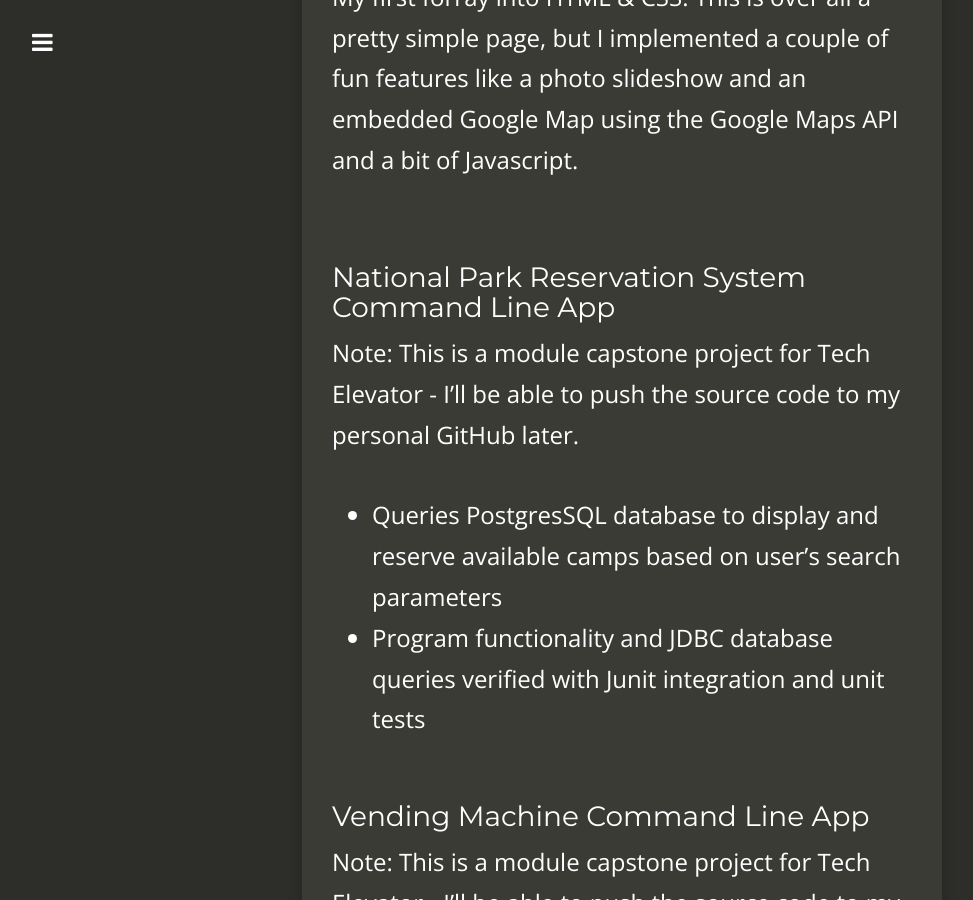
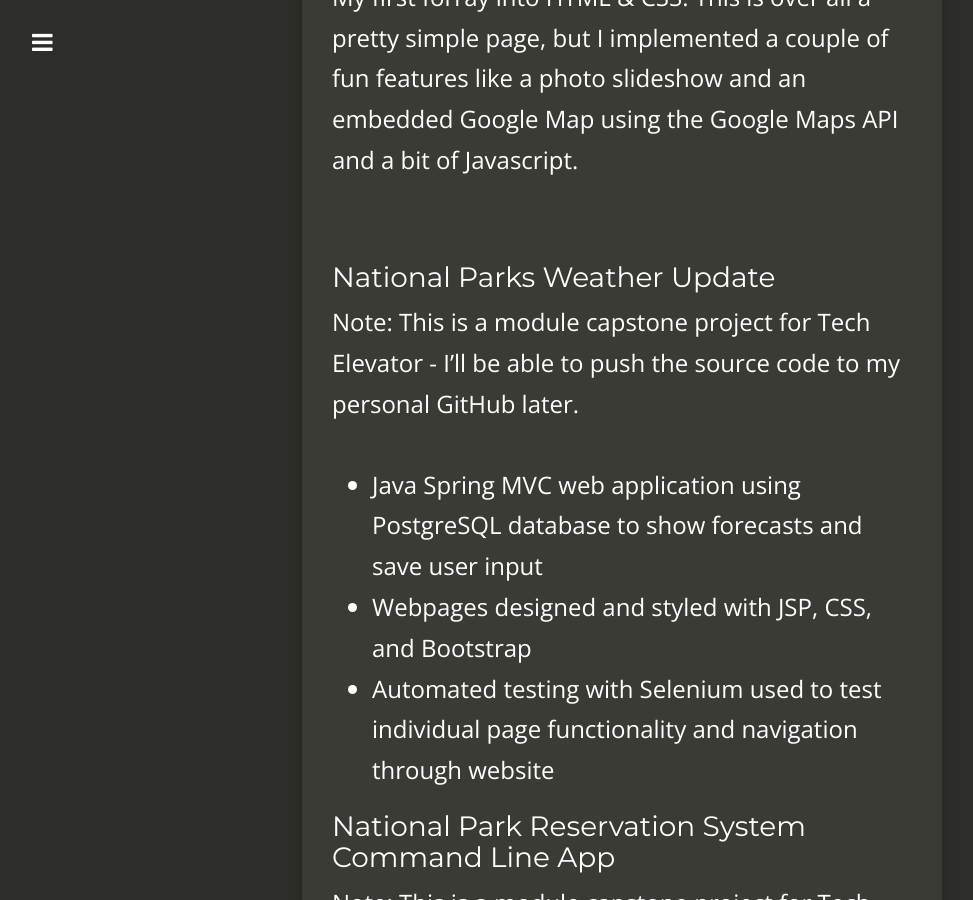
Before and after one commit to timothy-johnston/timothy-johnston.github.io, a Jekyll site: the page built from _posts/2018-07-15-my-portfolio.markdown, in a window 1280 px wide and 900 px high, scrolled down 1312 px. Shown: the whole window, without its empty margins (18-991 px from the left). Built offline with Jekyll 4.4.1, drawn with Linux system fonts in a browser that asks for light colours; nearby versions of some CDN libraries; comment, search, counter and statistics services are not loaded; some of the changed text lies outside the part shown.

Commit message:
adding nat'l parks weather project to portfolio

```diff
--- a/_posts/2018-07-15-my-portfolio.markdown
+++ b/_posts/2018-07-15-my-portfolio.markdown
@@ -22,6 +22,13 @@ This page is a work in progress. It contains links to and descriptions of my mai
 My first forray into HTML & CSS. This is over all a pretty simple page, but I implemented a couple of fun features like a photo slideshow and an embedded Google Map using the Google Maps API and a bit of Javascript.
 <br />
 
+### National Parks Weather Update
+Note: This is a module capstone project for Tech Elevator - I'll be able to push the source code to my personal GitHub later.
+* Java Spring MVC web application using PostgreSQL database to show forecasts and save user input
+* Webpages designed and styled with JSP, CSS, and Bootstrap
+* Automated testing with Selenium used to test individual page functionality and navigation through website
+<br />
+
 ### National Park Reservation System Command Line App
 Note: This is a module capstone project for Tech Elevator - I'll be able to push the source code to my personal GitHub later.
 * Queries PostgresSQL database to display and reserve available camps based on user’s search parameters
```
